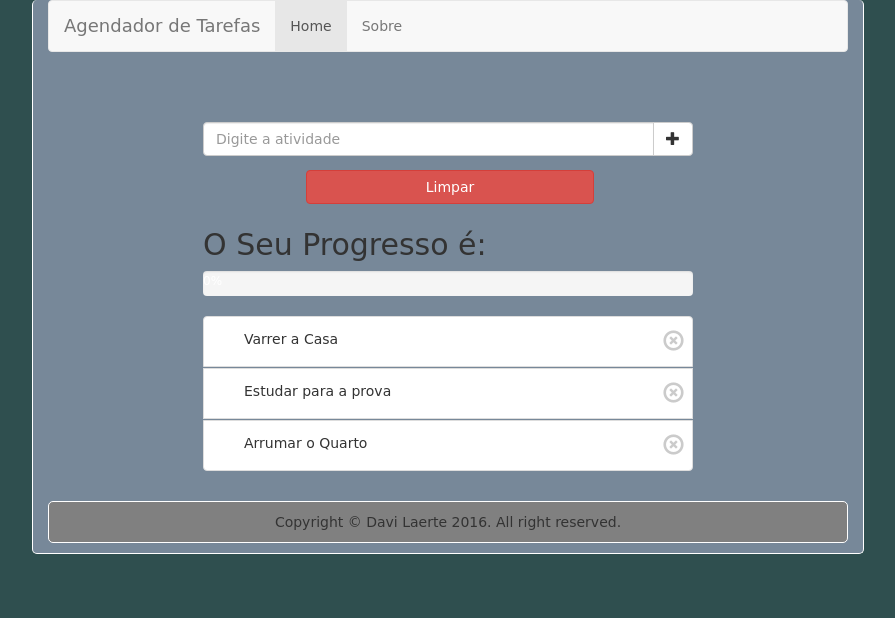
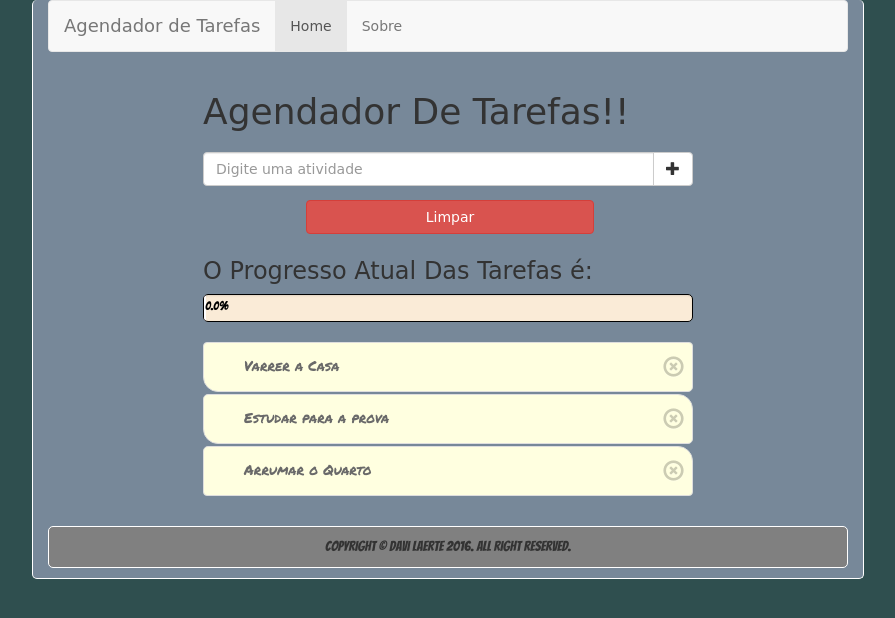
Before and after one commit to davilaerte/Lab2-SI, a plain HTML site: page teste.html in a window 1280 px wide. Shown: the whole page, without its empty margins (192-1087 px from the left). Drawn offline with nearby package versions, Linux system fonts and the light colour scheme; a web font is replaced by a local one.

Commit message:
altetando fontes e etc

```diff
--- a/teste.css
+++ b/teste.css
@@ -1,4 +1,8 @@
 @import url('https://fonts.googleapis.com/css?family=Tillana');
+@import url('https://fonts.googleapis.com/css?family=Yellowtail');
+@import url('https://fonts.googleapis.com/css?family=Bangers');
+@import url('https://fonts.googleapis.com/css?family=Homemade+Apple');
+@import url('https://fonts.googleapis.com/css?family=Permanent+Marker');
 
 body {
 	background-color: #2F4F4F;
@@ -19,12 +23,17 @@ body {
 }
 
 .input-group {
-	margin-top: 50px;
+	margin-top: 20px;
 }
 
 .progress {
+	background-color: antiquewhite;
 	margin-top: 10px;
-	height: 25px;
+	height: 28px;
+	border-style: solid;
+	border-color: black;
+	border-width: 1px;
+	border-radius: 5px;
 }
 
 .list-group {
@@ -33,9 +42,15 @@ body {
 }
 
 .list-group-item {
-	margin-top: 2px;
+	/*font-family: 'Homemade Apple', cursive;*/
+	/*font-family: 'Yellowtail', cursive;*/
+	font-family: 'Permanent Marker', cursive;
+	color: dimgray;
+	background-color: lightyellow;
+	margin-top: 3px;
 	padding: 12px 8px 12px 40px;
 	overflow: hidden;
+	border-radius: 5px 15px;
 }
 
 .list-group-item.active {
@@ -57,6 +72,7 @@ body {
 }
 
 .footer {
+	font-family: 'Bangers', cursive;
 	background-color: grey;
 	text-align: center;
 	margin-bottom: 10px;
@@ -77,3 +93,12 @@ body {
 	margin: 4px 2px;
 	overflow: hidden;
 }
+
+#barraDeProgresso {
+	font-family: 'Bangers', cursive;
+	color: black;
+	border-style: solid;
+	border-color: white;
+	border-width: 1px;
+	border-radius: 5px;
+}
--- a/teste.html
+++ b/teste.html
@@ -7,7 +7,7 @@
 	  <link rel="stylesheet" href="https://maxcdn.bootstrapcdn.com/bootstrap/3.3.7/css/bootstrap.min.css">
 	  <link rel="stylesheet" type="text/css" href="teste.css">
 	  <script src="https://ajax.googleapis.com/ajax/libs/jquery/3.1.1/jquery.min.js"></script>
-	  <scrip 	t src="https://maxcdn.bootstrapcdn.com/bootstrap/3.3.7/js/bootstrap.min.js"></script>
+	  <script src="https://maxcdn.bootstrapcdn.com/bootstrap/3.3.7/js/bootstrap.min.js"></script>
 	  <script src="teste.js"></script>
 	</head>
 	<body>
@@ -24,8 +24,9 @@
 				</div>
 			</nav>
 			<div class="container">
+				<h1>Agendador De Tarefas!!</h1>
 				<div class="input-group">
-					<input id="novaAtividade" type="text" class="form-control" placeholder="Digite a atividade" oninput="blockButton()">
+					<input id="novaAtividade" type="text" class="form-control" placeholder="Digite uma atividade" oninput="blockButton()">
 					<div class="input-group-btn">
 						<button id="buttonAddAtividade" class="btn btn-default" type="submit" onclick="addAtividade()">
 							<i class="glyphicon glyphicon-plus"></i>
@@ -35,20 +36,13 @@
 				<div class="container" id="bntLimpaTarefas">
 					<button type="button" id="buttomLimparAtividades" class="btn btn-danger btn-block btn-md" onclick="limparAtividades()"><span id="textButtonLimparAtividades">Limpar</span></button>
 				</div>
-				<p>
-					<!-- espaco necessario -->
-				</p>
-				<h2>O Seu Progresso é:</h2>
+				<h3>O Progresso Atual Das Tarefas é:</h3>
 				<div class="progress">
-					<div id="barraDeProgresso" class="progress-bar progress-bar-success progress-bar-striped active" role="progressbar"
+					<div id="barraDeProgresso" class="progress-bar progress-bar-danger progress-bar-striped active" role="progressbar"
 					aria-valuenow="0" aria-valuemin="0" aria-valuemax="100" style="width:0%">
-					0%
+					0.0%
 					</div>
 				</div>
-				<p>
-					<!-- espaco necessario -->
-				</p>
-
 				<ul class="list-group" id="listaDeTarefas">
 				</ul>
 			</div>
--- a/teste.js
+++ b/teste.js
@@ -64,6 +64,7 @@ function changeProgressBar() {
 
 	barProgress.style = "width:"+progresso+"%";
 	barProgress.innerHTML = progresso+"%";
+	changeColorProgressBar(barProgress, progresso);
 }
 
 function getNumberAtividades() {
@@ -89,9 +90,11 @@ function limparAtividades() {
 function blockButton() {
 	var entrada = document.getElementById("novaAtividade");
 	var buttonAddAtividade = document.getElementById("buttonAddAtividade");
+	console.log(entrada.value.length);
 
-	if(entrada.value === ''){
+	if(entrada.value === '' || entrada.value.length > 50){
 		buttonAddAtividade.className = "btn btn-default disabled";
+		console.log("passou");
 
 		return false;
 	} else {
@@ -118,3 +121,15 @@ function EventFecharAtividade(minhaLista, novaAtividade) {
 	minhaLista.removeChild(novaAtividade);
 	changeProgressBar();
 }
+
+function changeColorProgressBar(barProgress, progresso) {
+	if(progresso >= 0 && progresso <= 25){
+		barProgress.className = "progress-bar progress-bar-danger progress-bar-striped active";
+	} else if (progresso > 25 && progresso <= 50) {
+		barProgress.className = "progress-bar progress-bar-warning progress-bar-striped active";
+	} else if (progresso > 50 && progresso <= 75) {
+		barProgress.className = "progress-bar progress-bar-info progress-bar-striped active";
+	} else {
+		barProgress.className = "progress-bar progress-bar-success progress-bar-striped active";
+	}
+}
```
